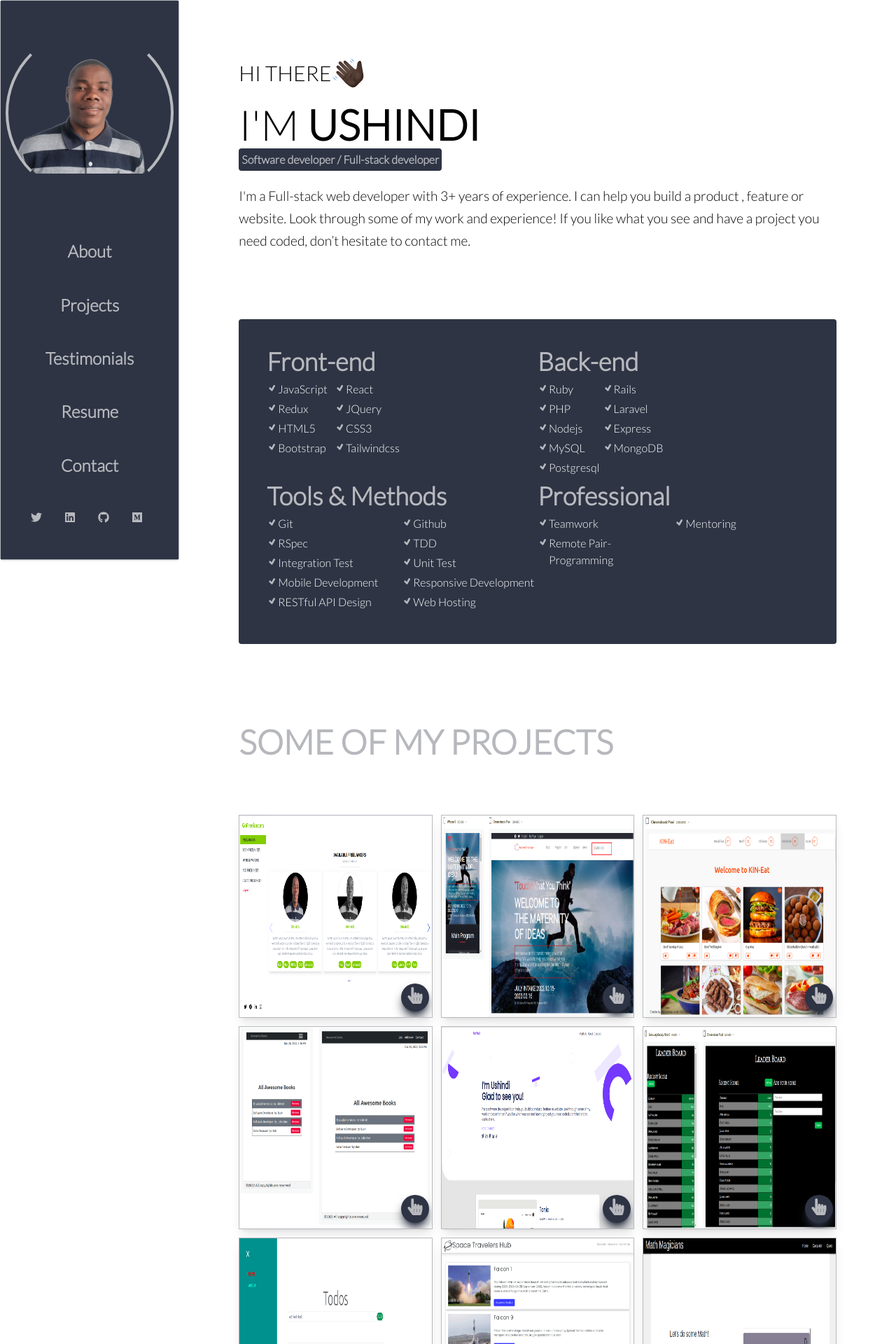
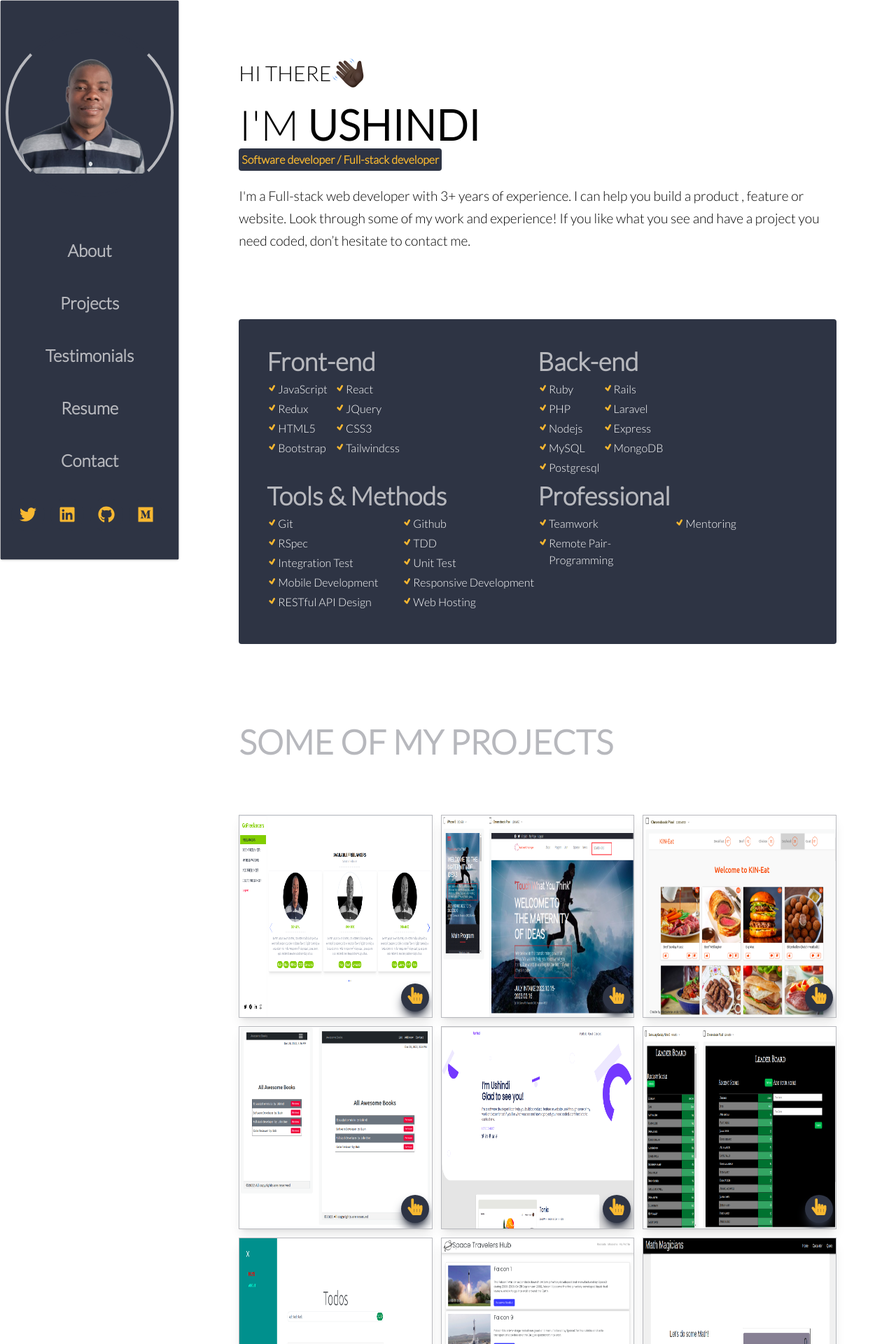
Before and after one commit to bienvenuushindi/my-portfolio, a React (Create React App) app: page / in a window 1280 px wide. Shown: the top 1920 px of the page at 70% size. Built offline with nearby package versions, Linux system fonts and the light colour scheme.

Commit message:
Polish page design

```diff
--- a/src/components/about.js
+++ b/src/components/about.js
@@ -15,7 +15,7 @@ const About = () => {
                         <div className="lg:text-3xl text-2xl uppercase flex items-center ">Hi There <img src={handWaving} alt='hand waving' className="lg:w-fit lg:h-fit h-8 w-8" /></div>
                         <div className="mb-5">
                             <h1 className="uppercase lg:text-6xl text-3xl  mb-1">I'M <span className="font-extrabold">USHINDI</span></h1>
-                            <h5 className="text-primary font-bold bg-secondary w-fit p-1 rounded">Software developer / Full-stack developer</h5>
+                            <h5 className="text-tertiary font-extrabold bg-secondary w-fit p-1 rounded">Software developer / Full-stack developer</h5>
                         </div>
                         <div className="lg:text-2xl" style={{fontSize: '1.2rem'}}>
                             <p> I'm a Full-stack web developer with  3+ years of experience. I can help you build a product , feature or website.
@@ -28,13 +28,6 @@ const About = () => {
                     <ul className="text-white text-center h-full  w-full grid  lg:grid-cols-2 bg-secondary ">
                         {data}
                     </ul>
-                    {/*<div className="lg:w-3/12 grid items-start lg:justify-items-center">*/}
-                    {/*    <div>*/}
-                    {/*        <h3 className="lg:text-4xl text-2xl text-gray font-bold text-left">Let's connect</h3>*/}
-                    {/*        <SocialMedia />*/}
-                    {/*    </div>*/}
-                    {/*    <div></div>*/}
-                    {/*</div>*/}
                 </div>
             </div>
         </section>
--- a/src/components/contact.js
+++ b/src/components/contact.js
@@ -19,7 +19,7 @@ const Contact = () => {
                         <SocialMedia customClasses="grid-cols-2" showIconText={true}/>
                         <div>
                             <div className="flex items-center">
-                           <span className="text-primary bg-black p-3 mt-1 mr-2 rounded-3xl hover:text-white">
+                           <span className="text-tertiary bg-black p-3 mt-1 mr-2 rounded-3xl hover:text-white">
                                 <GrMail/>
                             </span>
                                 <a className="font-bold" href="mailto:jeanbienvenusb@gmail.com">jeanbienvenusb@gmail.com</a>
--- a/src/components/items/resumeItem.js
+++ b/src/components/items/resumeItem.js
@@ -4,7 +4,7 @@ const ResumeItem = (props) => {
         <div  data-aos="fade-right">
             <div className="year w-fit font-bold">{item.position}</div>
             <div className="year w-fit">{item.company}</div>
-            <h6 className="year w-fit px-1  bg-secondary text-primary text-sm font-bold">{item.year}</h6>
+            <h6 className="year w-fit px-1  bg-secondary text-tertiary text-sm font-bold">{item.year}</h6>
             <div className="field">{item.location}</div>
         </div>
     )
--- a/src/components/items/skillCard.js
+++ b/src/components/items/skillCard.js
@@ -2,7 +2,7 @@ import {TiTick} from "react-icons/ti";
 
 const SkillCard = (props) => {
     const {title, items, name} = props
-    const list = items.map((item, index) => <li key={`${name}-item-${index}`} className="flex items-baseline"><span className="text-primary"><TiTick /></span>{item}</li>)
+    const list = items.map((item, index) => <li key={`${name}-item-${index}`} className="flex items-baseline"><span className="text-tertiary"><TiTick /></span>{item}</li>)
     return (
         <li className="border-b-dotted border-l-dotted">
             <div className="card flex ">
--- a/src/components/items/testimonialCard.js
+++ b/src/components/items/testimonialCard.js
@@ -17,9 +17,9 @@ const TestimonialCard = (props) => {
                     <div className="mb-1">
                         <div className="text-primary text-2xl font-bold">{item.name}</div>
                         <div className="flex gap-2">
-                            <div className="font-bold"><small>{item.position}</small></div>
+                            <div className="font-bold text-tertiary"><small>{item.position}</small></div>
                             <div className="flex items-baseline"><span
-                                className="text-primary "><MdLocationPin className="bounce"/></span>{item.location}</div>
+                                className="text-tertiary "><MdLocationPin className="bounce"/></span>{item.location}</div>
                         </div>
                     </div>
                     <div className="text-white">{limitCharacters(item.comment,600)}</div>
@@ -27,7 +27,7 @@ const TestimonialCard = (props) => {
             </div>
             <div className="flex justify-between items-baseline mt-1">
                 <div className="flex">{[1, 2, 3, 4, 5].map((item) => <span key={item}
-                                                                           className="text-primary"><AiFillStar/></span>)}</div>
+                                                                           className="text-tertiary"><AiFillStar/></span>)}</div>
                 <div className="font-semibold"><small>{item.date}</small></div>
             </div>
         </div>
--- a/src/components/navigation.js
+++ b/src/components/navigation.js
@@ -48,7 +48,7 @@ const Navigation = () => {
                     <div className="pb-32 xl:pb-10 w-full flex flex-col items-center justify-start space-x-2 text-primary">
                         <div
                             className="flex px-6 justify-start md:justify-end items-start  w-full md:items-center space-x-6 ">
-                            <SocialMedia customClasses="grid-rows-1  justify-center grid-flow-col w-full"/>
+                            <SocialMedia customClasses="grid-rows-1 text-2xl justify-center grid-flow-col w-full"/>
                         </div>
                     </div>
                 </div>
--- a/src/components/portfolio.js
+++ b/src/components/portfolio.js
@@ -12,15 +12,15 @@ const Portfolio = () => {
                     <div className="absolute top-0 w-full text-center text-white h-full bg-secondary flex flex-col items-center justify-around px-1 project-element">
                         <h3 className="text-primary font-extrabold text-2xl">{item.name}</h3>
                         <p className=" ">{item.description}</p>
-                        <ul className="flex flex-wrap gap-1 text-primary items-center justify-center">
-                            {item.techStack.map(item => <li key={item} style={{padding: '2px', fontSize: '12px'}} className="rounded bg-black shadow uppercase scale-90 font-bold">{item}</li>)}
+                        <ul className="flex flex-wrap gap-1 text-tertiary items-center justify-center">
+                            {item.techStack.map(item => <li key={item} style={{padding: '2px', fontSize: '12px'}} className="rounded  bg-black shadow uppercase font-bold">{item}</li>)}
                         </ul>
                         <ul className="flex flex-wrap gap-1 text-secondary">
-                            <li><a href={item.live} target="_blank" rel="noreferrer noopener" className="py-1 px-3 font-bold rounded bg-primary">Live</a></li>
-                            <li><a href={item.github} target="_blank" rel="noreferrer noopener" className="py-1 px-3 font-bold rounded bg-primary">Github</a></li>
+                            <li><a href={item.live} target="_blank" rel="noreferrer noopener" className="py-1 px-3 font-bold rounded bg-tertiary">Live</a></li>
+                            <li><a href={item.github} target="_blank" rel="noreferrer noopener" className="py-1 px-3 font-bold rounded bg-tertiary">Github</a></li>
                         </ul>
                     </div>
-                    <div className="absolute bottom-2 right-1 p-2 plus-icon shadow-secondary shadow-lg rounded-full bg-secondary text-primary text-2xl font-bold"><FaHandPointer className="bip" /></div>
+                    <div className="absolute bottom-2 right-1 p-2 plus-icon shadow-secondary shadow-lg rounded-full bg-secondary text-tertiary text-2xl font-bold"><FaHandPointer className="bip" /></div>
                 </div>
                 )}
             </div>
--- a/src/components/socialMedia.js
+++ b/src/components/socialMedia.js
@@ -11,7 +11,7 @@ function SocialMedia({customClasses = '', showIconText=false}) {
     return (
         <ul className={`mt-3 grid ${customClasses}`}>
             {accounts.map(item => <li key={item.name} className="flex items-center font-bold"><a href={item.link} className="flex items-center"><span
-                className="text-primary bg-secondary p-3 mt-1 mr-2 rounded-3xl hover:text-white">{icons[`${item.key}`]}</span> {showIconText && item.name}
+                className="text-tertiary bg-secondary p-3 mt-1 mr-2 rounded-3xl hover:text-white">{icons[`${item.key}`]}</span> {showIconText && item.name}
             </a></li>)}
         </ul>
     )
--- a/tailwind.config.js
+++ b/tailwind.config.js
@@ -9,7 +9,7 @@ module.exports = {
     colors: {
       'black': '#000',
       'secondary': '#2e3444',
-      // 'primary': '#bd5d38',
+      'tertiary': '#f8b831',
       'primary': '#b8b9be',
       'gray-dark': '#333b48',
       'gray': '#b7b8bd',
```
